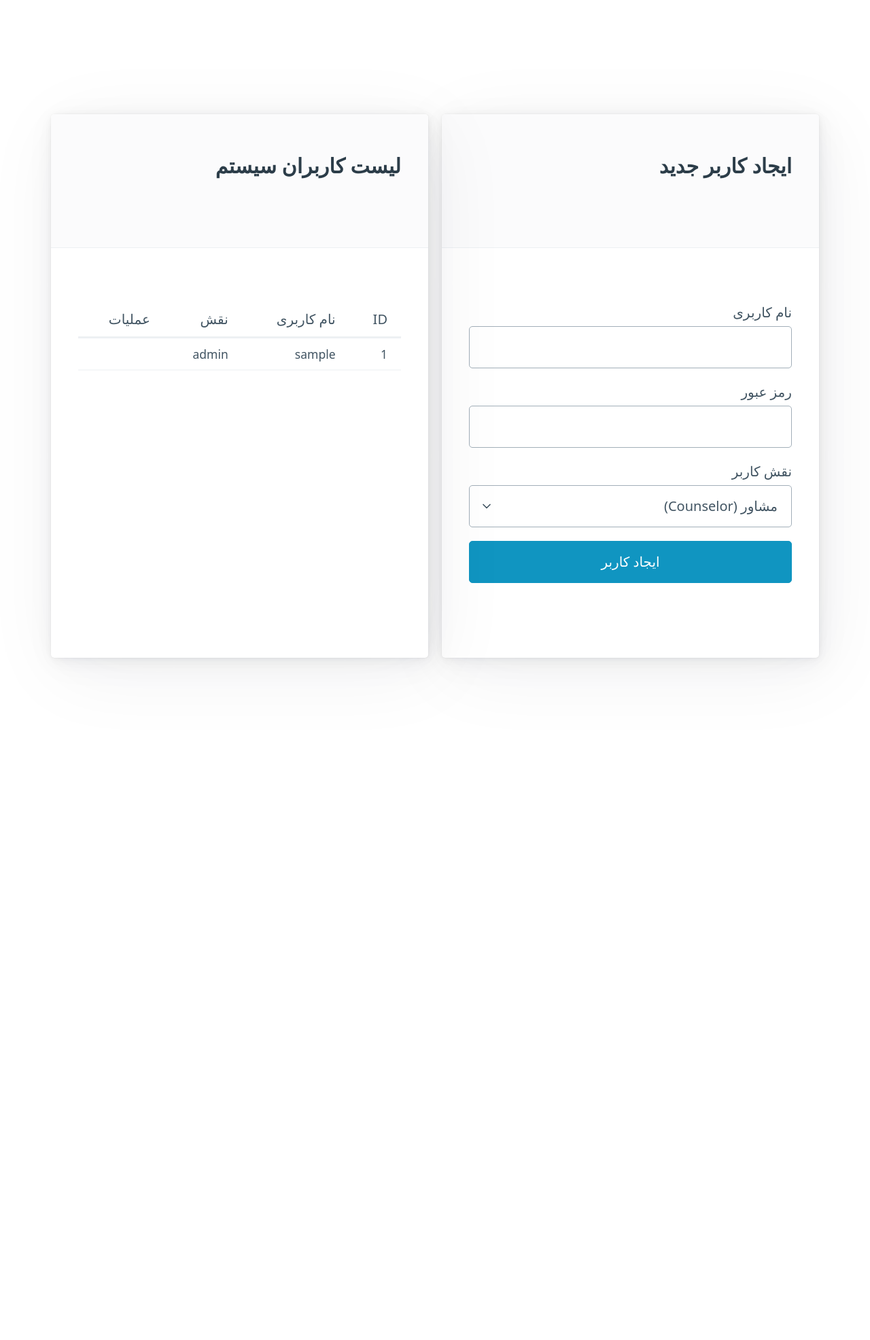
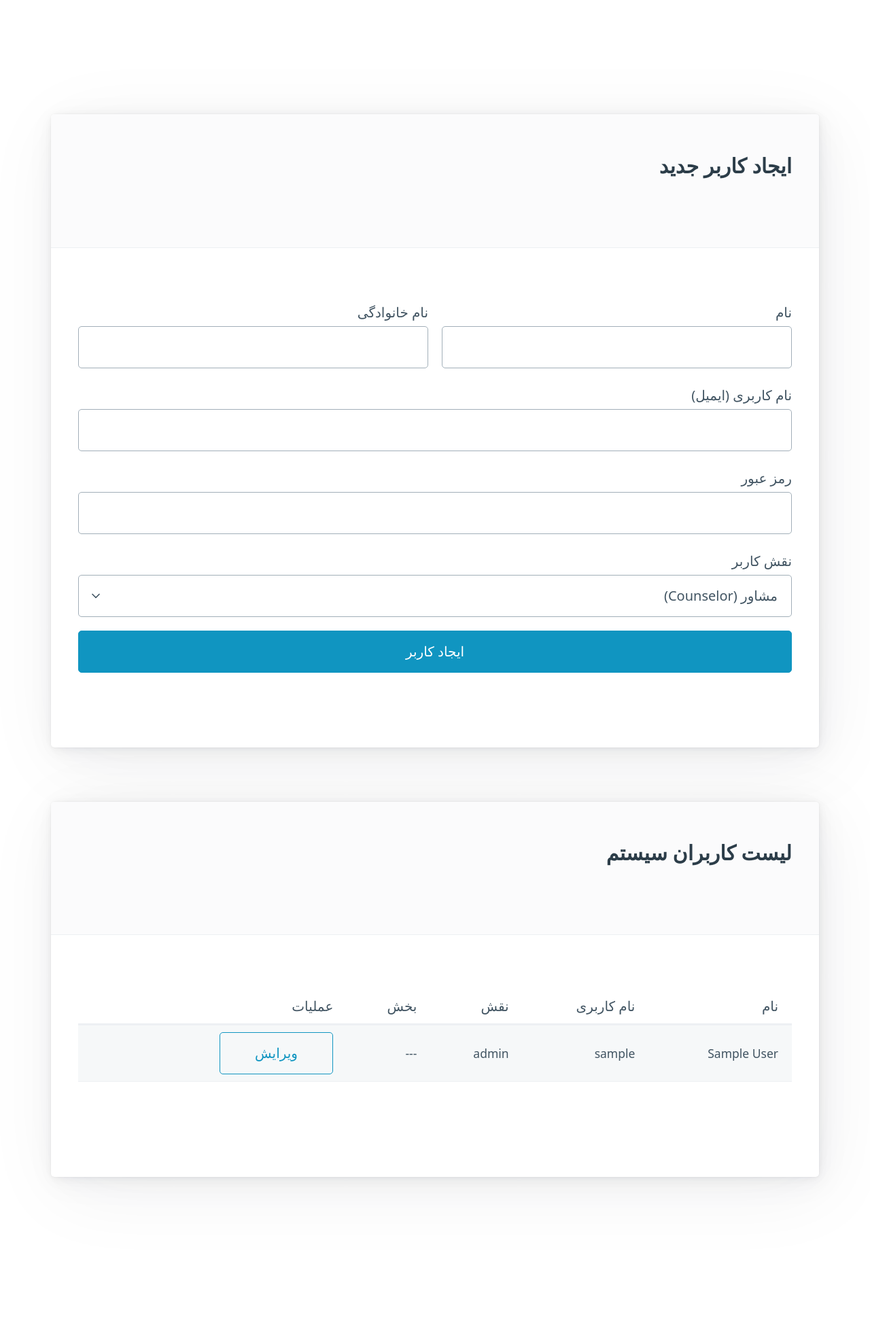
Before and after one commit to AllamehHelli/CRM, a Flask app: page /manage_users in a window 1280 px wide. Shown: the part 92-2064 px from the top of the page at 68% size. Before the commit the page ends 1075 px from the top, so only its background shows below. Run offline with Flask 3, Linux system fonts and the light colour scheme; the visitor is signed in with stand-in values (Sample User, id 1); data comes from the database, SQL or seed files in the repository.

Commit message:
Update manage_users.html

```diff
--- a/templates/manage_users.html
+++ b/templates/manage_users.html
@@ -1,59 +1,70 @@
 {% extends "base.html" %}
-
 {% block title %}مدیریت کاربران{% endblock %}
-
 {% block content %}
-<div class="grid">
-    <!-- ستون فرم ایجاد کاربر -->
+<div class.grid">
     <article>
         <header><h3>ایجاد کاربر جدید</h3></header>
         <form action="{{ url_for('add_user') }}" method="POST">
-            <label for="username">نام کاربری</label>
-            <input type="text" name="username" required>
-
-            <label for="password">رمز عبور</label>
-            <input type="password" name="password" required>
-
+            <div class="grid">
+                <label>نام<input type="text" name="first_name" required></label>
+                <label>نام خانوادگی<input type="text" name="last_name" required></label>
+            </div>
+            <label>نام کاربری (ایمیل)<input type="email" name="username" required></label>
+            <label>رمز عبور<input type="password" name="password" required></label>
             <label for="role">نقش کاربر</label>
-            <select name="role" required>
+            <select name="role" id="role-select" required onchange="toggleDepartmentSelect()">
                 <option value="counselor">مشاور (Counselor)</option>
+                <option value="operator">اپراتور بخش (Operator)</option>
                 <option value="admin">مدیر (Admin)</option>
             </select>
-
+            <div id="department-select-wrapper" style="display: none;">
+                <label for="department_id">انتخاب بخش برای اپراتور</label>
+                <select name="department_id" id="department-select">
+                    <option value="" disabled selected>یک بخش را انتخاب کنید</option>
+                    {% for department in departments %}<option value="{{ department.id }}">{{ department.name }}</option>{% endfor %}
+                </select>
+            </div>
             <button type="submit">ایجاد کاربر</button>
         </form>
     </article>
-
-    <!-- ستون لیست کاربران -->
     <article>
         <header><h3>لیست کاربران سیستم</h3></header>
-        <table>
-            <thead>
+        <figure><table role="grid">
+            <thead><tr><th>نام</th><th>نام کاربری</th><th>نقش</th><th>بخش</th><th>عملیات</th></tr></thead>
+            <tbody>
+            {% for user in users %}
                 <tr>
-                    <th>ID</th>
-                    <th>نام کاربری</th>
-                    <th>نقش</th>
-                    <th>عملیات</th>
-                </tr>
-            </thead>
-            <tbody>
-                {% for user in users %}
-                <tr>
-                    <td>{{ user.id }}</td>
+                    <td>{{ user.first_name }} {{ user.last_name }}</td>
                     <td>{{ user.username }}</td>
                     <td>{{ user.role }}</td>
-                    <td>
-                        <!-- دکمه حذف فقط برای کاربرانی غیر از کاربر فعلی نمایش داده می‌شود -->
+                    <td>{{ user.department.name if user.department else '---' }}</td>
+                    <td><div class="grid" style="grid-template-columns: 1fr 1fr; margin: 0;">
+                        <a href="{{ url_for('edit_user', user_id=user.id) }}" role="button" class="outline" style="--padding-block: 0.25rem;">ویرایش</a>
                         {% if user.id != current_user.id %}
                         <form action="{{ url_for('delete_user', user_id=user.id) }}" method="POST" onsubmit="return confirm('آیا از حذف کاربر {{ user.username }} اطمینان دارید؟');" style="margin: 0;">
-                            <button type="submit" class="outline secondary" style="--padding-block: 0.25rem;">حذف</button>
+                            <button type="submit" class="secondary outline" style="--padding-block: 0.25rem;">حذف</button>
                         </form>
                         {% endif %}
-                    </td>
+                    </div></td>
                 </tr>
-                {% endfor %}
+            {% endfor %}
             </tbody>
-        </table>
+        </table></figure>
     </article>
 </div>
+<script>
+    function toggleDepartmentSelect() {
+        var roleSelect = document.getElementById('role-select');
+        var deptWrapper = document.getElementById('department-select-wrapper');
+        var deptSelect = document.getElementById('department-select');
+        if (roleSelect.value === 'operator') {
+            deptWrapper.style.display = 'block';
+            deptSelect.required = true;
+        } else {
+            deptWrapper.style.display = 'none';
+            deptSelect.required = false;
+        }
+    }
+    document.addEventListener('DOMContentLoaded', toggleDepartmentSelect);
+</script>
 {% endblock %}
```
